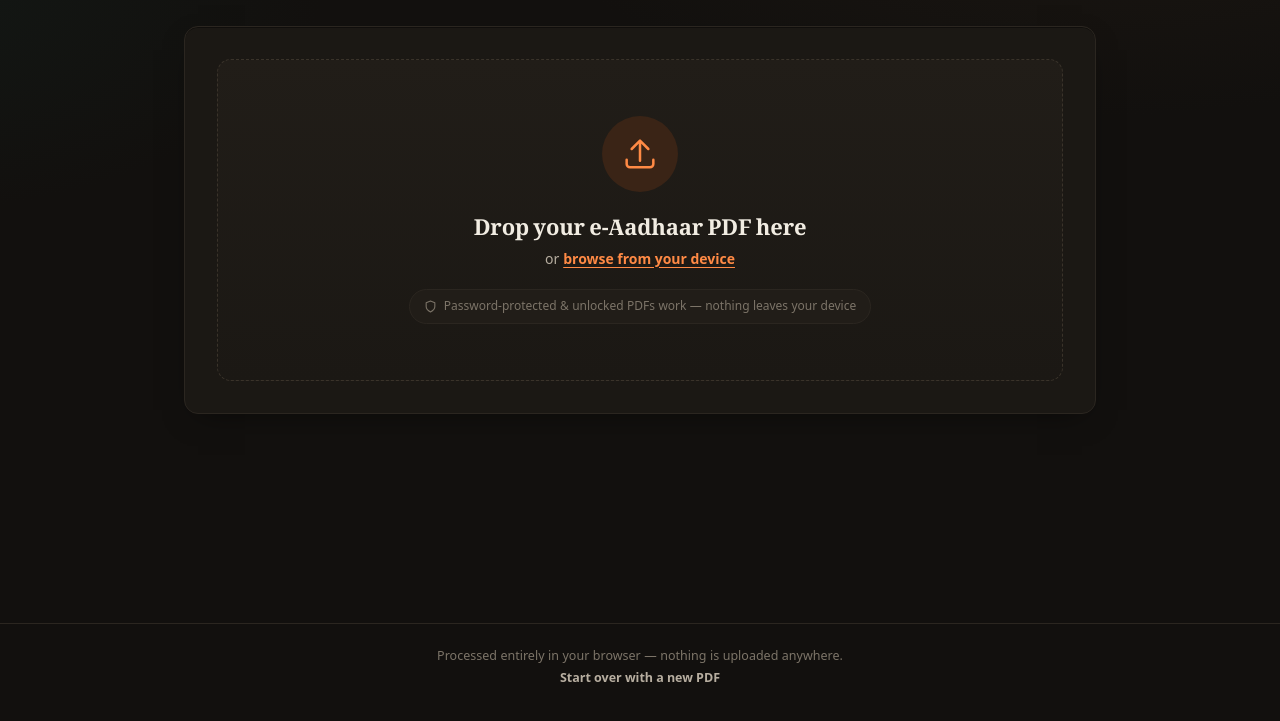
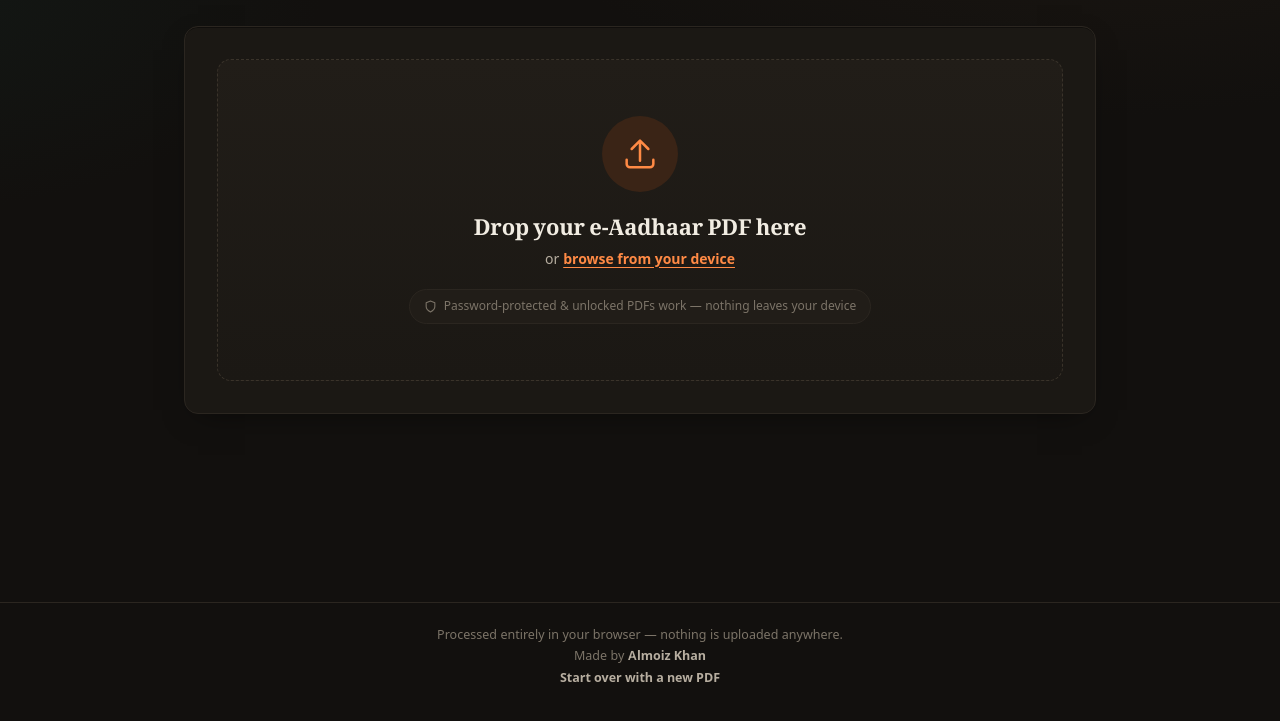
Before and after one commit to moiz2405/aadhaar-card-pdf-cutter, a plain HTML site: page index.html in a window 1280 px wide. Shown: the part 79-800 px from the top of the page. Drawn offline with Linux system fonts and the light colour scheme.

Commit message:
Add author attribution link in footer

```diff
--- a/index.html
+++ b/index.html
@@ -172,6 +172,7 @@
 
   <footer class="app-footer">
     <p>Processed entirely in your browser — nothing is uploaded anywhere.</p>
+    <p>Made by <a href="https://almoizkhan.tech" target="_blank" rel="noopener">Almoiz Khan</a></p>
     <p><a href="#" id="start-over-link">Start over with a new PDF</a></p>
   </footer>
 
```
